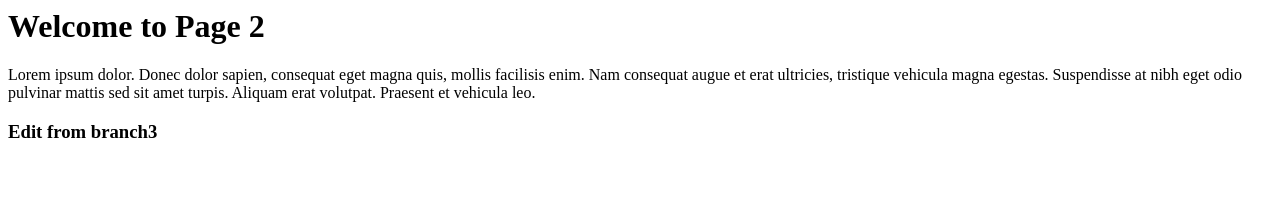
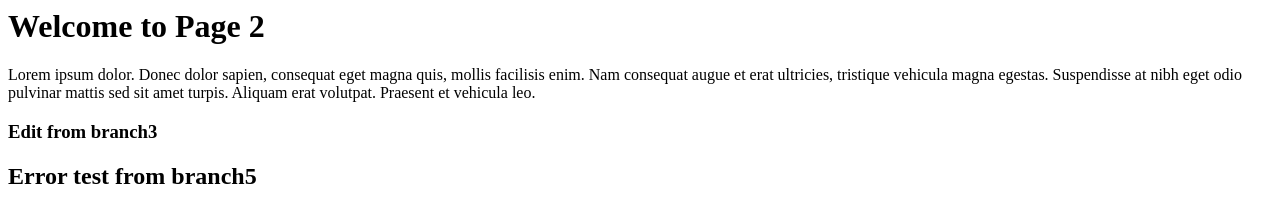
Before and after one commit to smfelix11/assignment1DevOpsClass, a plain HTML site: page page2.html in a window 1280 px wide. Drawn offline with Linux system fonts and the light colour scheme.

Commit message:
Update page2.html
Change from branch5

```diff
--- a/page2.html
+++ b/page2.html
@@ -7,5 +7,6 @@
   <h1>Welcome to Page 2</h1>
   <p>Lorem ipsum dolor. Donec dolor sapien, consequat eget magna quis, mollis facilisis enim. Nam consequat augue et erat ultricies, tristique vehicula magna egestas. Suspendisse at nibh eget odio pulvinar mattis sed sit amet turpis. Aliquam erat volutpat. Praesent et vehicula leo.</p>
   <h3>Edit from branch3</h3>
+  <h2>Error test from branch5</h2>
 </body>
 </html>
```
